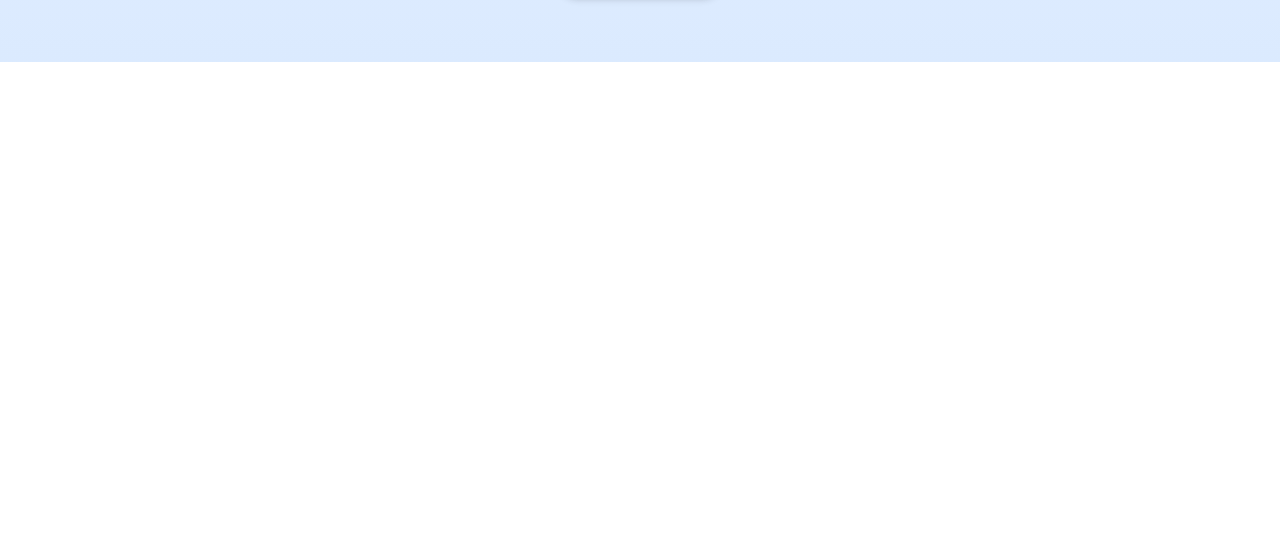
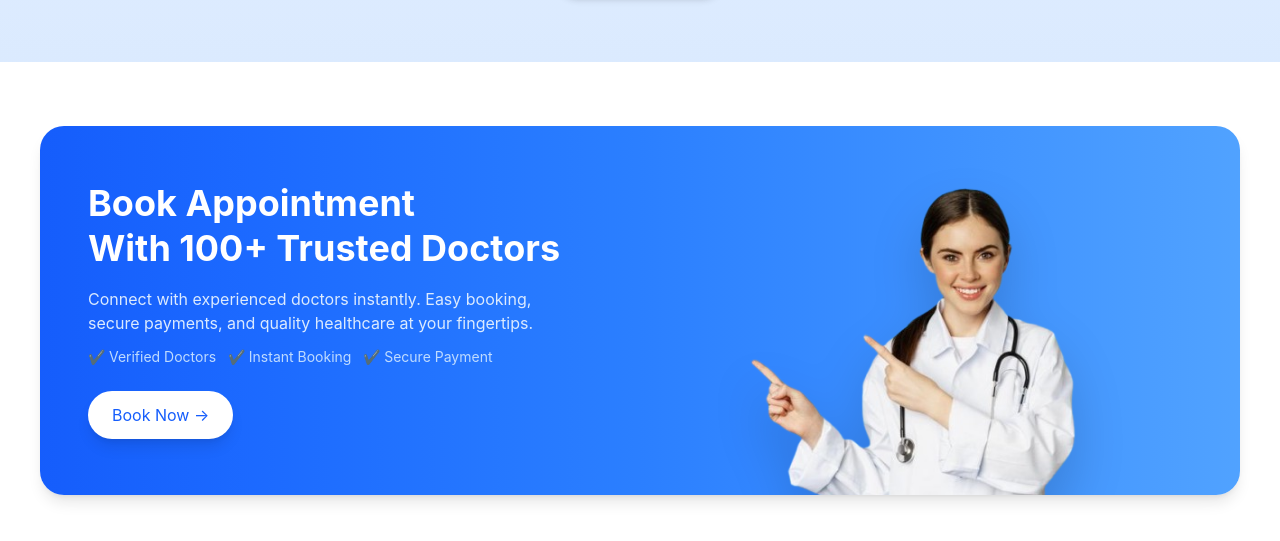
Before and after one commit to mowlyray/MediSlot, a React (Vite) app: page / in a window 1280 px wide. Shown: the part 1893-2434 px from the top of the page. Before the commit the page ends 1955 px from the top, so only its background shows below. Built offline with nearby package versions, Linux system fonts and the light colour scheme.

Commit message:
create BookAppointment.jsx

```diff
--- /dev/null
+++ b/src/components/BookAppointment.jsx
@@ -0,0 +1,58 @@
+import doctorImg from "../assets/book-appointment.png";
+
+function BookAppointment() {
+  return (
+    <section className="py-16 px-4 md:px-10">
+      <div
+        className="max-w-7xl mx-auto
+      bg-gradient-to-r from-blue-600 via-blue-500 to-blue-400
+      rounded-3xl overflow-hidden
+      flex flex-col md:flex-row items-center
+      shadow-lg"
+      >
+        {/* Left Content */}
+        <div className="flex-1 text-white p-8 md:p-12">
+          <h2 className="text-3xl md:text-4xl font-bold leading-tight">
+            Book Appointment <br />
+            With 100+ Trusted Doctors
+          </h2>
+
+          <p className="mt-4 text-blue-100 max-w-md">
+            Connect with experienced doctors instantly. Easy booking, secure
+            payments, and quality healthcare at your fingertips.
+          </p>
+
+          {/* Trust Points */}
+          <p className="mt-3 text-sm text-blue-200">
+            ✔ Verified Doctors &nbsp; ✔ Instant Booking &nbsp; ✔ Secure Payment
+          </p>
+
+          <button
+            onClick={() => {
+              document
+                .getElementById("speciality")
+                ?.scrollIntoView({ behavior: "smooth" });
+            }}
+            className="mt-6 flex items-center gap-2
+            bg-white text-blue-600 px-6 py-3 rounded-full
+            hover:bg-gray-100 hover:scale-105 transition duration-300 shadow-lg"
+          >
+            Book Now →
+          </button>
+        </div>
+
+        {/* Right Image */}
+        <div className="hidden md:flex flex-1 justify-center items-end">
+          <img
+            src={doctorImg}
+            alt="doctor"
+            className="w-[280px] md:w-[580px] object-contain
+         md:translate-y-6 drop-shadow-2xl"
+          />
+        </div>
+      </div>
+    </section>
+  );
+}
+
+export default BookAppointment;
--- a/src/pages/Home.jsx
+++ b/src/pages/Home.jsx
@@ -1,4 +1,5 @@
 import Banner from "../components/Banner"
+import BookAppointment from "../components/BookAppointment"
 import SpecialityMenu from "../components/SpecialityMenu"
 import TopDoctors from "../components/TopDoctors"
 
@@ -8,6 +9,7 @@ function Home() {
       <Banner/>
       <SpecialityMenu/>
       <TopDoctors/>
+      <BookAppointment/>
     </div>
   )
 }
```
Also changed, not shown: src/assets/book-appointment.png (added).
